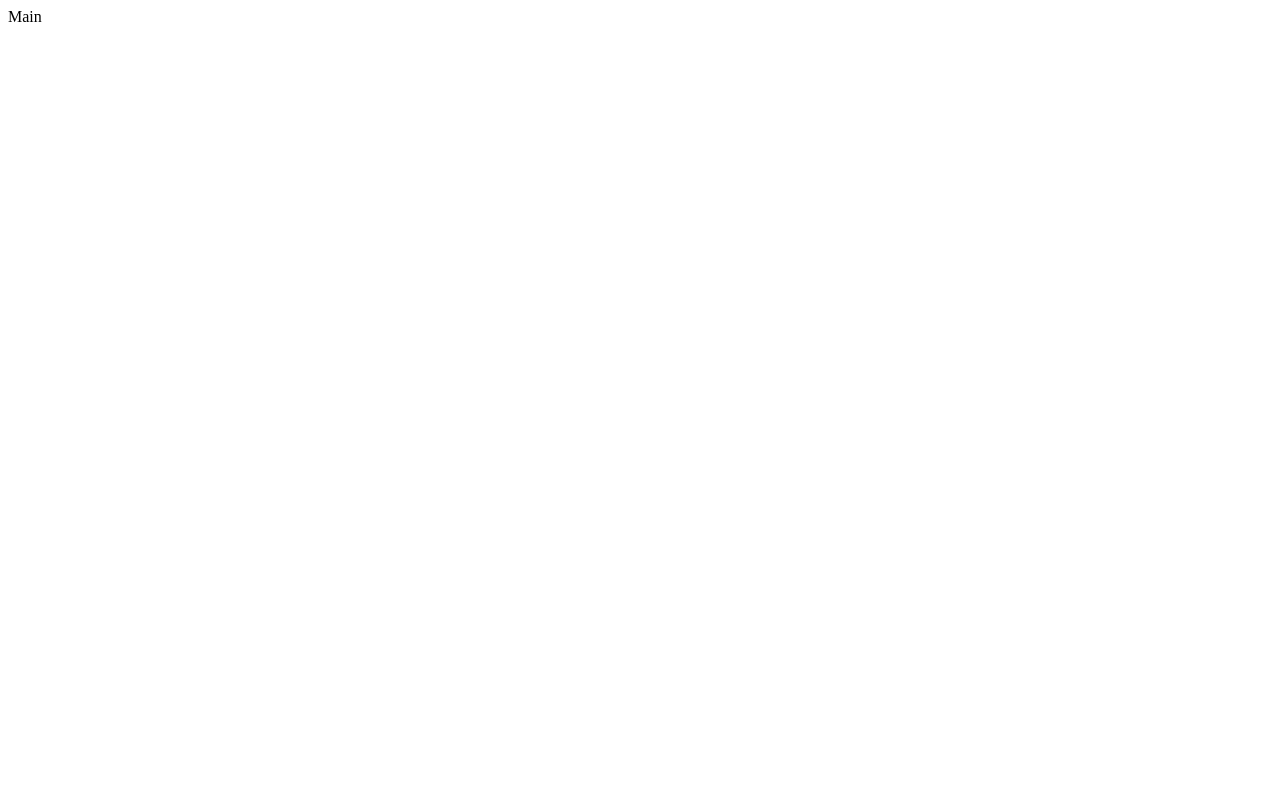
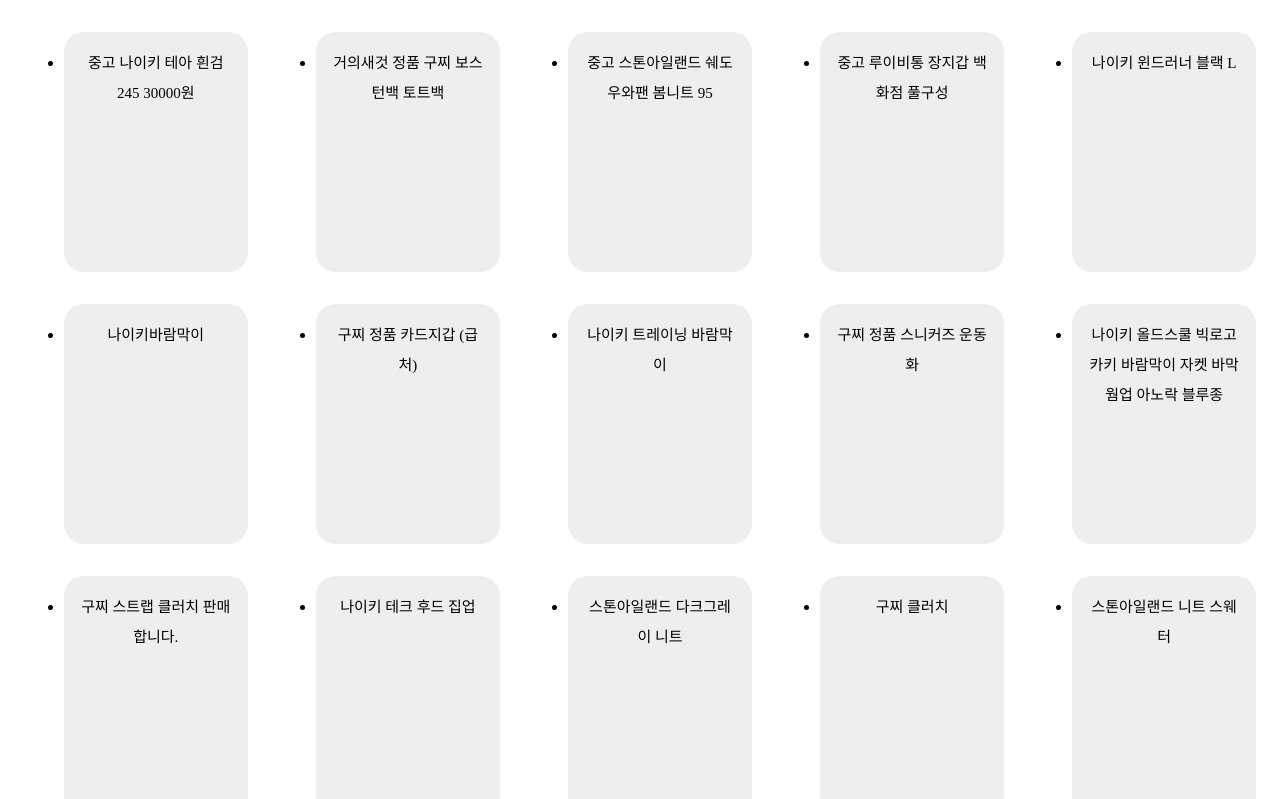
Before and after one commit to jiyoon1156/mrcamel-assignment2, a React (Create React App) app: page / in a window 1280 px wide. Shown: the top 799 px of the page. Built offline with nearby package versions, Linux system fonts and the light colour scheme.

Commit message:
[FEAT] ProductList 컴포넌트 추가
- 상품 리스트를 보여주는 컴포넌트를 추가합니다

```diff
--- /dev/null
+++ b/src/components/ProductList.js
@@ -0,0 +1,62 @@
+/* eslint-disable react/prop-types */
+import React from 'react';
+import styled from 'styled-components';
+
+const API = 'data/data.json';
+
+class ProductList extends React.Component {
+  constructor() {
+    super();
+    this.state = { data: [] };
+  }
+
+  async componentDidMount() {
+    const response = await fetch(API);
+    const json = await response.json();
+    this.setState({ data: json });
+  }
+
+  render() {
+    const { data } = this.state;
+    return (
+      <StyledShop>
+        {data.map((item) => (
+          <StyledProducts>
+            <StyledTitle key={item.title}>{item.title}</StyledTitle>
+          </StyledProducts>
+        ))}
+      </StyledShop>
+    );
+  }
+}
+
+const StyledShop = styled.ul`
+  display: flex;
+  flex-wrap: wrap;
+  flex-direction: row;
+  justify-content: space-between;
+  width: 100%;
+  box-sizing: border-box;
+`;
+
+const StyledProducts = styled.li`
+  width: 15%;
+  height: 15rem;
+  background: #efeded;
+  border-radius: 20px;
+  margin: 1rem;
+  &:hover {
+    cursor: pointer;
+    background: blue;
+  }
+`;
+
+const StyledTitle = styled.div`
+  text-align: center;
+  font-size: 15px;
+  line-height: 30px;
+  padding: 1rem;
+  box-sizing: border-box;
+`;
+
+export default ProductList;
--- a/src/pages/Main.js
+++ b/src/pages/Main.js
@@ -1,8 +1,13 @@
-import React from 'react';
+import React, { Component } from 'react';
+import ProductList from 'components/ProductList';
 
-class Main extends React.Component {
+class Main extends Component {
   render() {
-    return <div>Main</div>;
+    return (
+      <div>
+        <ProductList />
+      </div>
+    );
   }
 }
 
```
